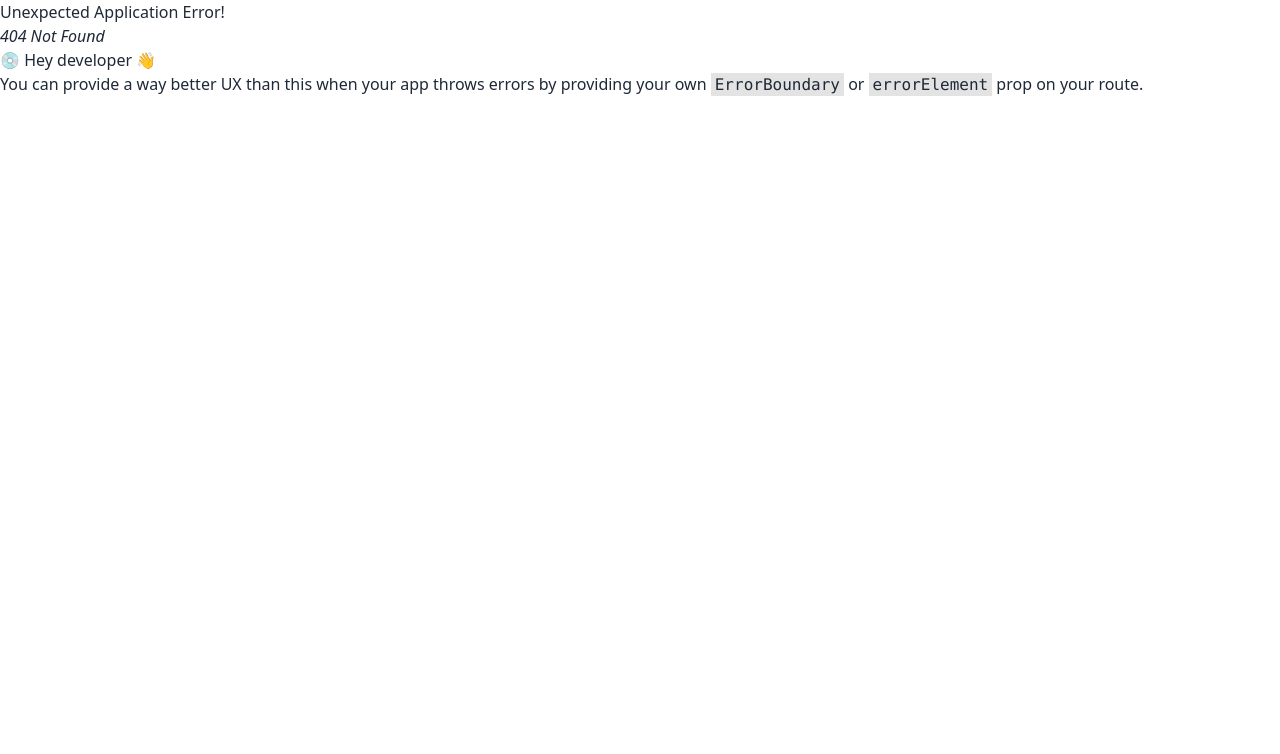
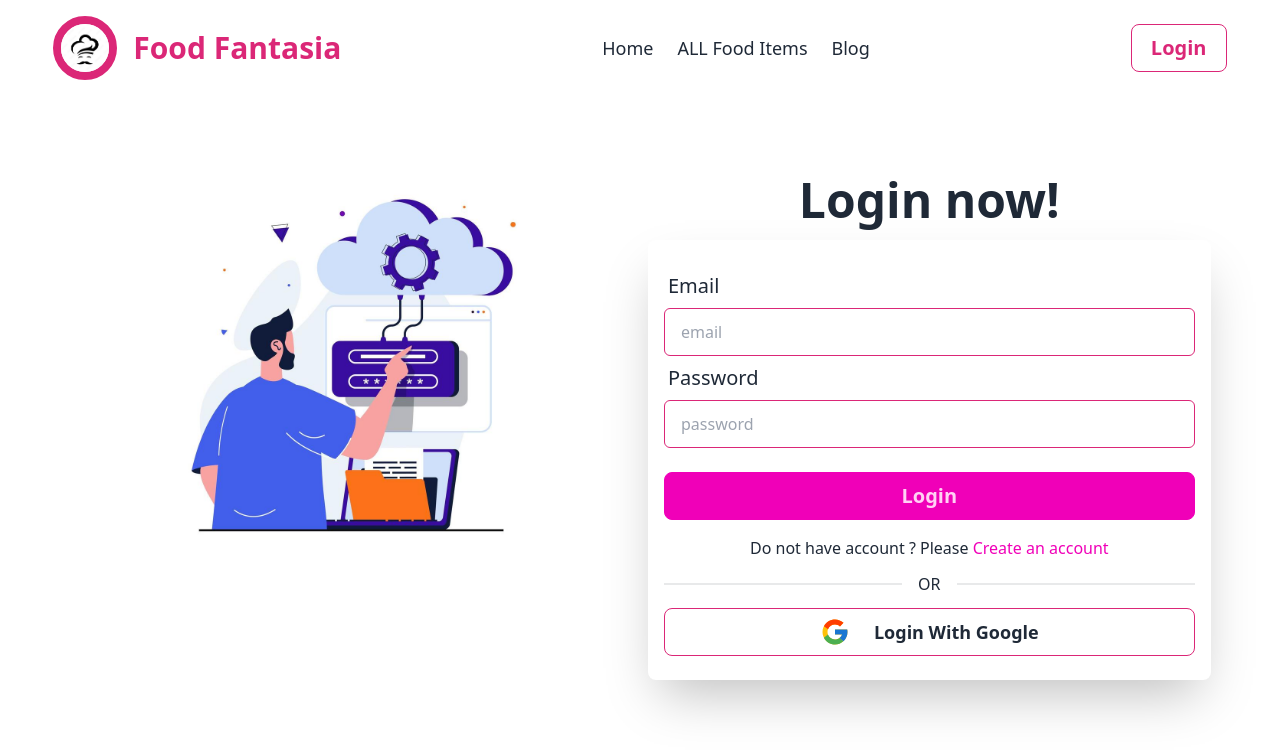
Before and after one commit to Shahidul-Islam-Jony/Assignment11-Restaurant-Client, a React (Vite) app: page /login in a window 1280 px wide. Before the commit this address had no page. Shown: the top 754 px of the page. Built offline with nearby package versions, Linux system fonts and the light colour scheme.

Commit message:
Login page design done

```diff
--- a/package.json
+++ b/package.json
@@ -16,6 +16,7 @@
     "prop-types": "^15.8.1",
     "react": "^18.2.0",
     "react-dom": "^18.2.0",
+    "react-icons": "^4.11.0",
     "react-router-dom": "^6.18.0",
     "sort-by": "^1.2.0"
   },
--- a/src/components/sharedComponents/Navbar.jsx
+++ b/src/components/sharedComponents/Navbar.jsx
@@ -1,12 +1,12 @@
-import { NavLink } from "react-router-dom";
+import { Link, NavLink } from "react-router-dom";
 import '../../../src/index.css'
 
 const Navbar = () => {
 
     const links = <div className="flex flex-col gap-3 lg:flex-row md:gap-6 text-lg font-medium">
         <NavLink to="/">Home</NavLink>
-        <NavLink to="all-food-items">ALL Food Items</NavLink>
-        <NavLink to="blog">Blog</NavLink>
+        <NavLink to="/all-food-items">ALL Food Items</NavLink>
+        <NavLink to="/blog">Blog</NavLink>
     </div>
 
     return (
@@ -41,7 +41,7 @@ const Navbar = () => {
                     </ul>
                 </div>
                 <div className="">
-                    <a className="btn btn-outline capitalize w-24 text-xl font-semibold text-pink-600">Login</a>
+                    <Link to='/login' className="btn btn-outline capitalize w-24 text-xl font-semibold text-pink-600">Login</Link>
                 </div>
             </div>
         </div>
--- /dev/null
+++ b/src/pages/Login/Login.jsx
@@ -0,0 +1,46 @@
+import { Link } from 'react-router-dom';
+import login from '../../assets/images/login.jpg'
+import { FcGoogle } from 'react-icons/fc';
+
+const Login = () => {
+    return (
+        <div className="mt-20">
+            <div className="flex mx-auto flex-col gap-4 md:flex-row md:px-4">
+                <div className="w-1/2">
+                    <img src={login} className='' alt="" />
+                </div>
+                <div className='w-1/2'>
+                    <h1 className="text-5xl font-bold mb-4 text-center">Login now!</h1>
+                    <div className="rounded-lg w-full shadow-2xl bg-base-100 px-4 py-6">
+                        <form >
+                            <div>
+                                <label className="label">
+                                    <span className="text-xl font-medium">Email</span>
+                                </label>
+                                <input type="email" placeholder="email" className="input rounded-md w-full border-pink-600" required />
+                            </div>
+                            <div>
+                                <label className="label">
+                                    <span className="text-xl font-medium">Password</span>
+                                </label>
+                                <input type="password" placeholder="password" className="input rounded-md w-full border-pink-600" required />
+                            </div>
+                            <div className="form-control mt-6">
+                                <input className='btn btn-secondary capitalize text-xl font-semibold' type="submit" value="Login" />
+                            </div>
+                            <div className='text-center mt-4'>
+                                <p>Do not have account ? Please <Link to='/registration' className='font-medium hover:underline text-secondary'>Create an account</Link></p>
+                            </div>
+                        </form>
+                        <div>
+                            <div className="divider">OR</div>
+                            <button className='btn btn-outline w-full text-lg border-pink-600 capitalize'><FcGoogle className='text-3xl mr-4'></FcGoogle>Login With Google</button>
+                        </div>
+                    </div>
+                </div>
+            </div>
+        </div>
+    );
+};
+
+export default Login;
--- /dev/null
+++ b/src/pages/Registration/Registration.jsx
@@ -0,0 +1,11 @@
+import { Link } from "react-router-dom";
+
+const Registration = () => {
+    return (
+        <div>
+
+        </div>
+    );
+};
+
+export default Registration;
```
Also changed, not shown: src/routes/Routes.jsx (+12 -2 lines), src/assets/images/login.jpg (added), 1 other file (tests, documents, lock files or other folders).
